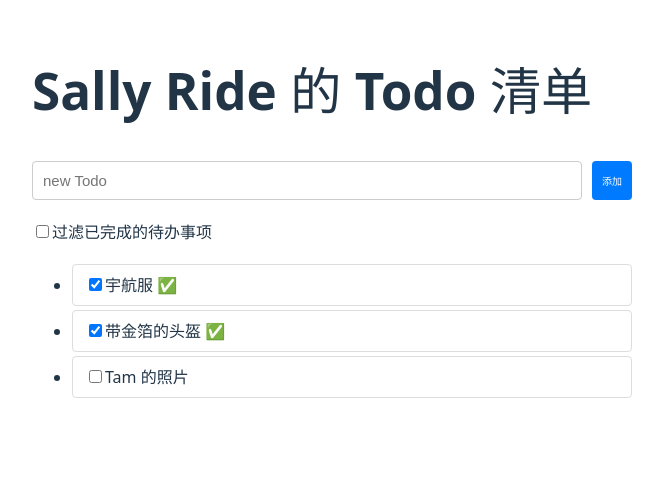
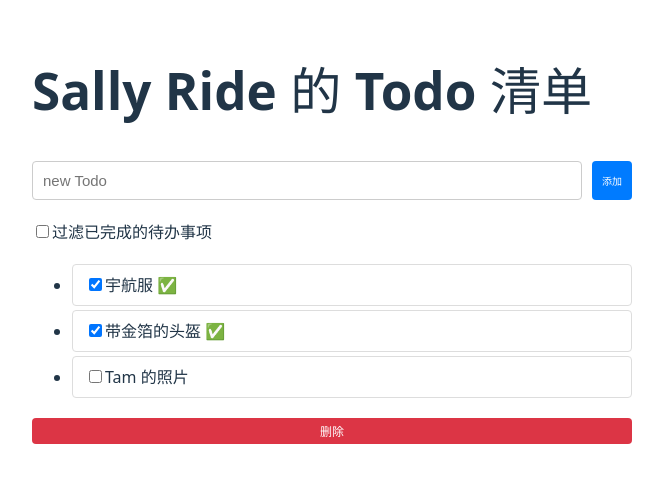
Before and after one commit to KieranGu/TodoZustand, a React (Vite) app: page / in a window 1280 px wide. Shown: the top 482 px of the page, without its empty margins (308-971 px from the left). Built offline with nearby package versions, Linux system fonts and the light colour scheme.

Commit message:
feat：增加删除按钮

```diff
--- a/src/TodoList.jsx
+++ b/src/TodoList.jsx
@@ -6,12 +6,14 @@ import todoItems from './todoitems.json';
 function TodoItem({ title, completed, onToggle }) {
     const itemClassName = `${styles.item} ${completed ? styles.completed : ''}`;
     return (
+        <>
             <li className={itemClassName}>
                 <label>
                     <input type="checkbox" checked={completed} onChange={onToggle} />
                     {title} {completed && '✅'}
                 </label>
             </li>
+        </>
     );
 }
 
@@ -62,6 +64,7 @@ export default function TodoList() {
                     <TodoItem key={item.id}{...item} onToggle={() => handleItemToggle(item.id)} />
                 ))}
             </ul>
+            <button className={styles.deleteButton}>删除</button>
         </section>
     );
 }
--- a/src/TodoList.module.css
+++ b/src/TodoList.module.css
@@ -58,3 +58,15 @@
     cursor: pointer;
     transition: background-color 0.3s ease;
 }
+
+
+
+.deleteButton {
+    padding: 4px 8px;
+    border: none;
+    border-radius: 4px;
+    background-color: #dc3545;
+    color: white;
+    font-size: 12px;
+    transition: background-color 0.3s ease;
+}
```
Lines whose indentation alone changed are shown as unchanged.
